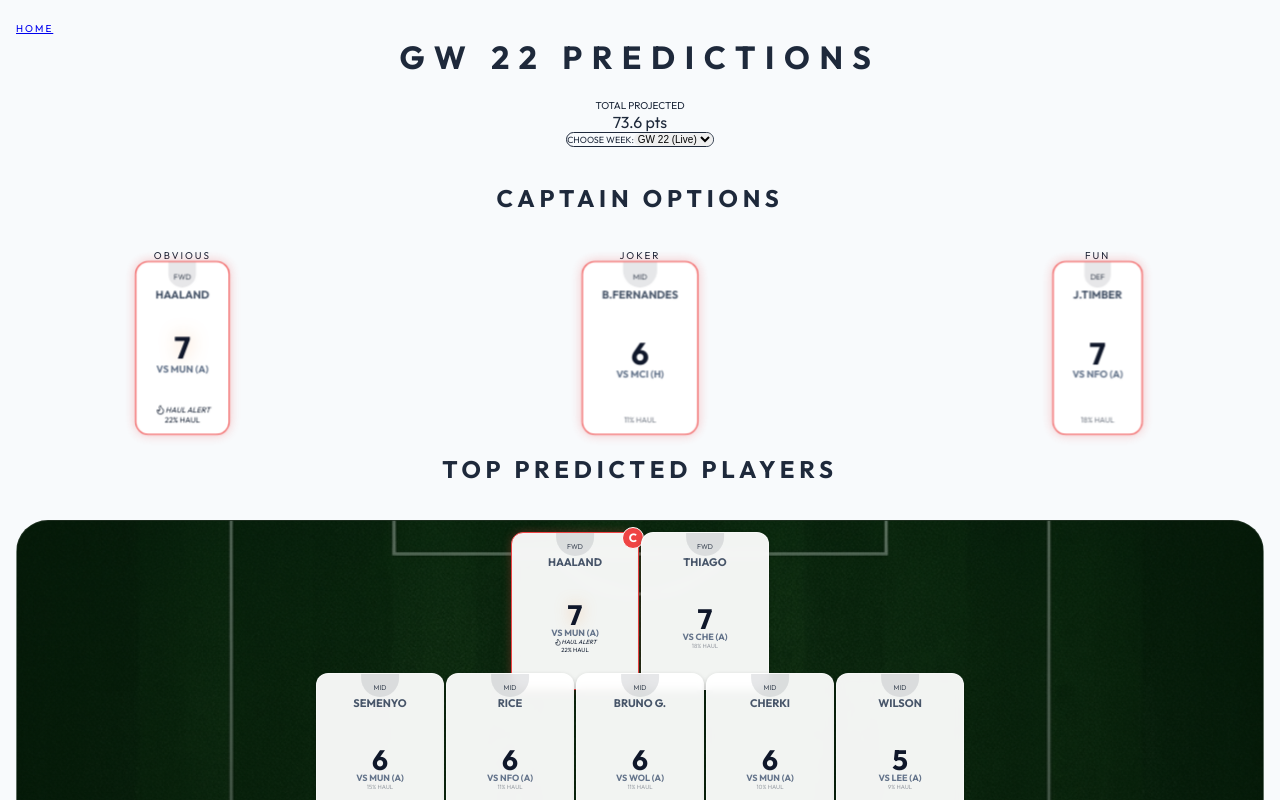
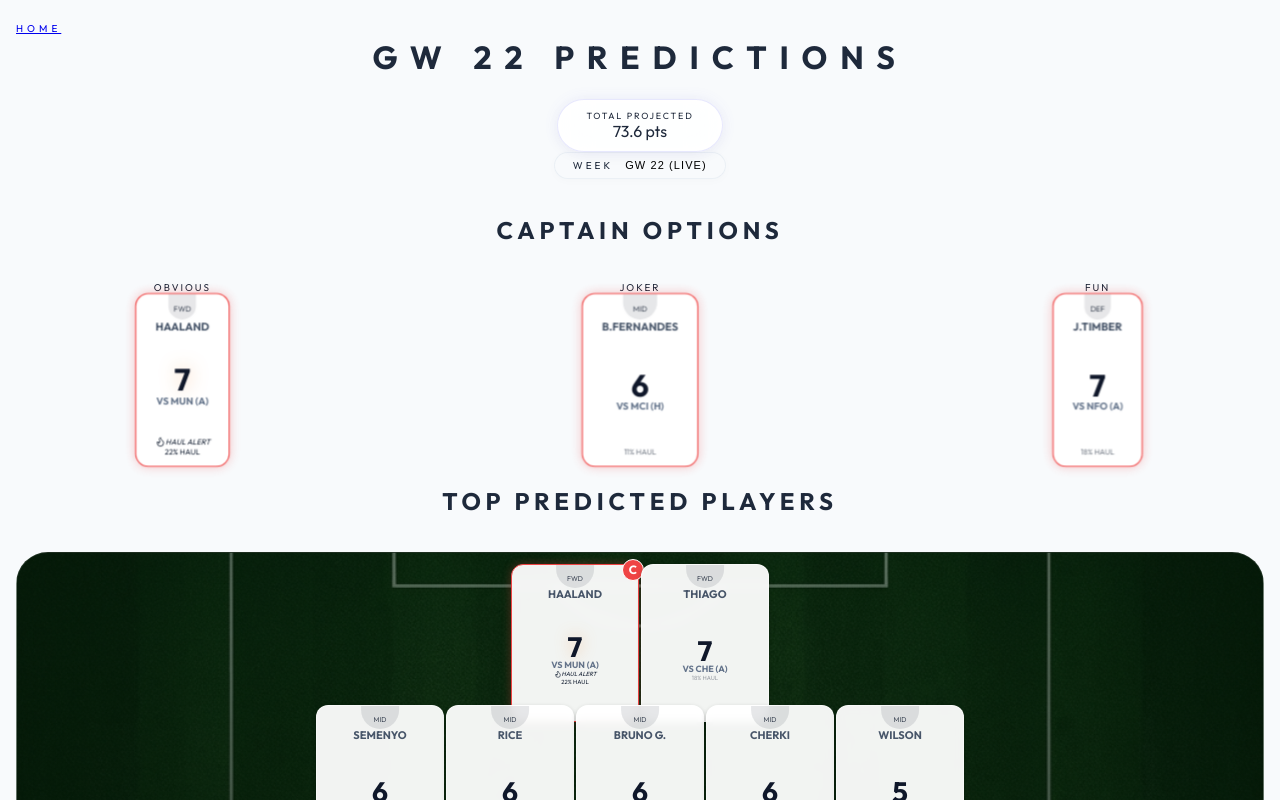
Before and after one commit to chriseyebagha/fantasy-premier-league, a Next.js app in the folder frontend/: page /fantasy/ in a window 1280 px wide. Shown: the top 800 px of the page. Built offline with nearby package versions, Linux system fonts and the light colour scheme.

Commit message:
Refine header UI: implement faded borders, premium typography, and improved spacing

```diff
--- a/frontend/public/history/metadata.json
+++ b/frontend/public/history/metadata.json
@@ -1,6 +1,7 @@
 {
     "22": {
-        "timestamp": "2026-01-15T16:54:06.595925+00:00",
-        "file": "history/gw_22.json"
+        "timestamp": "2026-01-15T17:10:33.551709+00:00",
+        "file": "history/gw_22.json",
+        "projected_points": 68.44
     }
 }
--- a/frontend/src/app/globals.css
+++ b/frontend/src/app/globals.css
@@ -12,6 +12,8 @@
   --explosive-glow: #f43f5e;
   --text-main: #1e293b;
   --text-muted: #64748b;
+  --faded-border: rgba(99, 102, 241, 0.2);
+  --faded-glow: rgba(99, 102, 241, 0.05);
 }
 
 @layer base {
@@ -254,3 +256,48 @@
     font-size: 10px;
   }
 }
+
+/* Header Refinements */
+.header-pill {
+  background: var(--glass-bg);
+  backdrop-filter: blur(16px);
+  border: 1px solid rgba(99, 102, 241, 0.15);
+  /* Very light border */
+  box-shadow:
+    0 4px 20px -5px rgba(0, 0, 0, 0.05),
+    0 0 15px rgba(99, 102, 241, 0.08),
+    inset 0 0 20px rgba(255, 255, 255, 0.5);
+  border-radius: 9999px;
+  padding: 10px 28px;
+  display: flex;
+  flex-direction: column;
+  align-items: center;
+  transition: all 0.4s cubic-bezier(0.4, 0, 0.2, 1);
+}
+
+.header-pill:hover {
+  border-color: rgba(99, 102, 241, 0.3);
+  box-shadow:
+    0 8px 25px -5px rgba(0, 0, 0, 0.08),
+    0 0 25px rgba(99, 102, 241, 0.15),
+    inset 0 0 20px rgba(255, 255, 255, 0.8);
+  transform: translateY(-2px);
+}
+
+.week-selector-group {
+  display: flex;
+  align-items: center;
+  gap: 12px;
+  padding: 6px 18px;
+  background: rgba(248, 250, 252, 0.8);
+  border-radius: 9999px;
+  border: 1px solid rgba(226, 232, 240, 0.6);
+  box-shadow: 0 2px 10px rgba(0, 0, 0, 0.02);
+  transition: all 0.3s ease;
+}
+
+.week-selector-group:hover {
+  background: #ffffff;
+  border-color: var(--faded-border);
+  box-shadow: 0 4px 15px rgba(99, 102, 241, 0.05);
+}
--- a/frontend/src/app/page.tsx
+++ b/frontend/src/app/page.tsx
@@ -100,9 +100,9 @@ export default function Home() {
       */}
       <a
         href="https://chriseyebagha.com"
-        className="fixed top-6 left-6 z-50 group px-2 py-1"
+        className="fixed top-8 left-8 z-50 group transition-all"
       >
-        <span className="text-[10px] font-black uppercase tracking-[0.2em] text-slate-300 group-hover:text-slate-500 transition-colors shadow-sm">
+        <span className="text-[10px] font-black uppercase tracking-[0.4em] text-slate-300 group-hover:text-indigo-600 transition-colors">
           Home
         </span>
       </a>
@@ -112,46 +112,47 @@ export default function Home() {
         - Scaled up to match section headers
         - Includes a dropdown for historical selection
       */}
-      <header className="flex flex-col items-center mt-8 mb-8 gap-3 relative">
-        <div className="flex flex-col items-center">
-          <div className="flex items-center gap-2 mb-1">
-            <h1 className="text-center text-sm md:text-base font-black uppercase tracking-[0.3em] text-slate-800">
+      <header className="flex flex-col items-center mt-20 mb-16 gap-10 relative">
+
+        <div className="flex flex-col items-center gap-4">
+          <div className="flex flex-col items-center gap-1">
+            <h1 className="text-center text-sm md:text-lg font-black uppercase tracking-[0.4em] text-slate-800">
               GW {data.gameweek} Predictions
             </h1>
             {metadata?.[data.gameweek.toString()]?.efficiency !== undefined && (
-              <span className="px-2 py-0.5 bg-emerald-100 text-emerald-700 text-[8px] font-black uppercase tracking-widest rounded-full border border-emerald-200">
+              <span className="px-2 py-0.5 bg-emerald-50 text-emerald-600 text-[8px] font-black uppercase tracking-widest rounded-full border border-emerald-100 shadow-sm">
                 {metadata[data.gameweek.toString()].efficiency}% Accuracy
               </span>
             )}
           </div>
 
-          <div className="flex items-center gap-4">
-            <div className="flex flex-col items-center">
-              <span className="text-[10px] font-bold text-slate-400 uppercase tracking-widest">Total Projected</span>
-              <span className="text-lg font-black text-indigo-600">
+          <div className="header-pill">
+            <span className="text-[9px] font-bold text-slate-400 uppercase tracking-[0.2em] mb-1">Total Projected</span>
+            <span className="text-3xl font-black text-indigo-600">
               {data.total_projected_points || '0.0'} pts
             </span>
           </div>
-          </div>
 
           {selectedGw && metadata && selectedGw !== Object.keys(metadata).sort((a, b) => Number(b) - Number(a))[0] && (
-            <span className="mt-2 px-2 py-0.5 bg-amber-100 text-amber-700 text-[8px] font-black uppercase tracking-widest rounded-full border border-amber-200 animate-pulse">
+            <span className="mt-1 px-3 py-1 bg-amber-50 text-amber-600 text-[8px] font-black uppercase tracking-widest rounded-full border border-amber-100 animate-pulse shadow-sm">
               Historical View
             </span>
           )}
         </div>
 
         {metadata && Object.keys(metadata).length > 0 && (
-          <div className="flex items-center gap-3 bg-white/50 backdrop-blur-sm border border-slate-100 p-1 pl-3 rounded-full shadow-sm">
-            <span className="text-[9px] font-black text-slate-400 uppercase tracking-widest">
-              Choose Week:
+          <div className="week-selector-group">
+            <span className="text-[10px] font-black text-slate-400 uppercase tracking-[0.3em] mr-1">
+              Week
             </span>
+            <div className="relative flex items-center group">
               <select
                 id="gw-select"
                 value={selectedGw || ''}
                 onChange={(e) => handleGwChange(e.target.value)}
-              className="bg-slate-50 border-none rounded-full px-4 py-1.5 text-[10px] font-bold text-slate-700 outline-none focus:ring-2 focus:ring-indigo-500/20 transition-all cursor-pointer hover:bg-slate-100"
+                className="bg-transparent border-none p-0 pr-6 text-[11px] font-black text-indigo-600 uppercase tracking-[0.1em] outline-none cursor-pointer hover:text-indigo-800 transition-colors appearance-none"
               >
+
                 {/* Show Live Option */}
                 <option value={Object.keys(metadata).sort((a, b) => Number(b) - Number(a))[0]}>
                   GW {Object.keys(metadata).sort((a, b) => Number(b) - Number(a))[0]} (Live)
@@ -160,15 +161,23 @@ export default function Home() {
                 {/* Show History Options */}
                 {Object.keys(metadata)
                   .sort((a, b) => Number(b) - Number(a))
-                .slice(1) // Skip the latest one as it's the 'Live' one
+                  .slice(1) // Skip the first one because it's 'Live'
                   .map(gw => (
-                  <option key={gw} value={gw}>GW {gw}</option>
-                ))
-              }
+                    <option key={gw} value={gw}>
+                      GW {gw}
+                    </option>
+                  ))}
               </select>
+              <div className="absolute right-0 pointer-events-none">
+                <svg className="w-2.5 h-2.5 text-slate-400 group-hover:text-indigo-500 transition-colors" fill="none" viewBox="0 0 24 24" stroke="currentColor">
+                  <path strokeLinecap="round" strokeLinejoin="round" strokeWidth={4} d="M19 9l-7 7-7-7" />
+                </svg>
+              </div>
+            </div>
           </div>
         )}
       </header>
+
 
       {/* SECTION TITLE: Captain Options */}
       <h2 className="text-center text-xs md:text-sm font-black uppercase tracking-[0.2em] text-slate-400 mb-4">
```
Lines whose indentation alone changed are shown as unchanged.
